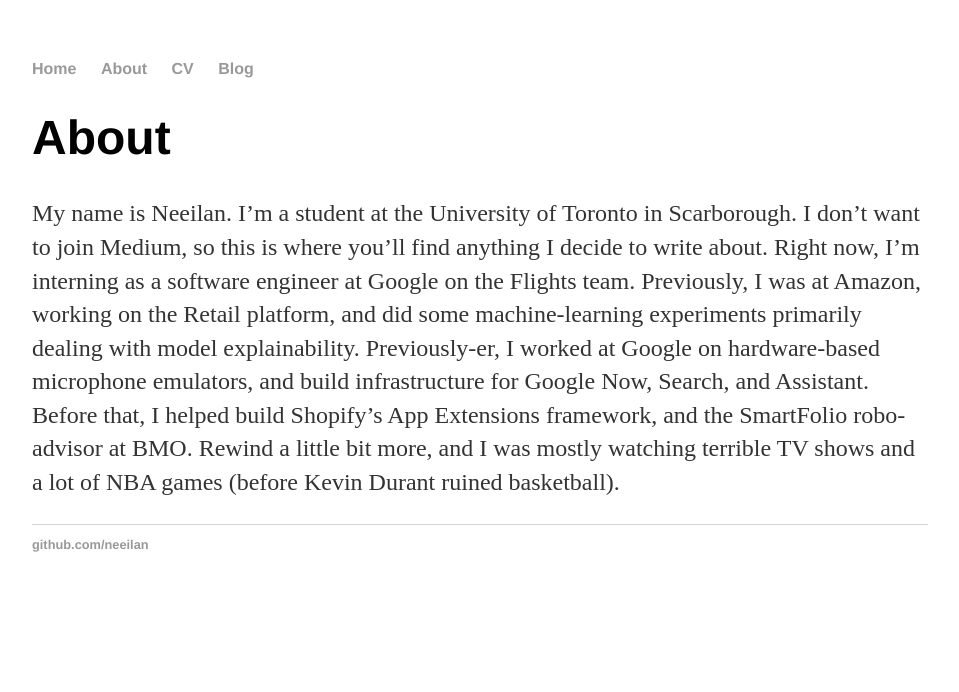
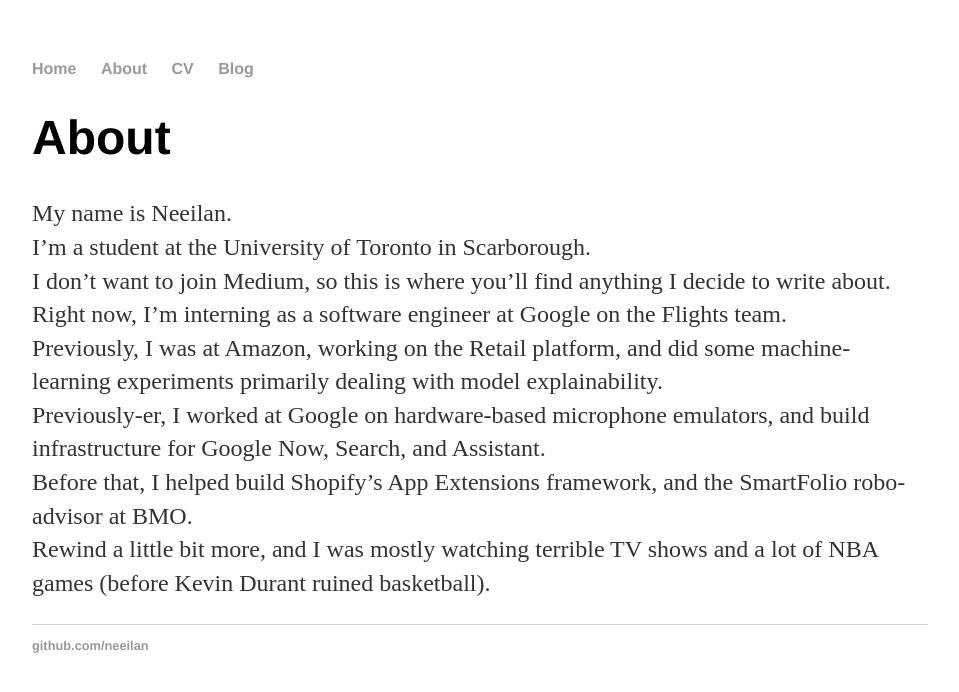
Before and after one commit to neeilan/neeilan.github.io, a Jekyll site: the page built from about/index.html, in a window 1280 px wide. Shown: the top 692 px of the page, without its empty margins (160-1119 px from the left). Built offline with Jekyll 4.4.1, drawn with Linux system fonts in a browser that asks for light colours.

```diff
--- a/about/index.html
+++ b/about/index.html
@@ -5,20 +5,20 @@ title: About
 <div class="blurb">
 	<h1>About</h1>
   <p>
-    My name is Neeilan.
+    My name is Neeilan. <br/>
 
-    I’m a student at the University of Toronto in Scarborough.
+    I’m a student at the University of Toronto in Scarborough. <br/>
 
-    I don’t want to join Medium, so this is where you’ll find anything I decide to write about.
+    I don’t want to join Medium, so this is where you’ll find anything I decide to write about. <br/>
 
-    Right now, I’m interning as a software engineer at Google on the Flights team.
+    Right now, I’m interning as a software engineer at Google on the Flights team. <br/>
 
-    Previously, I was at Amazon, working on the Retail platform, and did some machine-learning experiments primarily dealing with model explainability.
+    Previously, I was at Amazon, working on the Retail platform, and did some machine-learning experiments primarily dealing with model explainability. <br/>
 
-    Previously-er, I worked at Google on hardware-based microphone emulators, and build infrastructure for Google Now, Search, and Assistant.
+    Previously-er, I worked at Google on hardware-based microphone emulators, and build infrastructure for Google Now, Search, and Assistant. <br/>
 
-    Before that, I helped build Shopify’s App Extensions framework, and the SmartFolio robo-advisor at BMO.
+    Before that, I helped build Shopify’s App Extensions framework, and the SmartFolio robo-advisor at BMO. <br/>
 
-    Rewind a little bit more, and I was mostly watching terrible TV shows and a lot of NBA games (before Kevin Durant ruined basketball).
+    Rewind a little bit more, and I was mostly watching terrible TV shows and a lot of NBA games (before Kevin Durant ruined basketball). <br/>
   </p>
 </div><!-- /.blurb -->
```
